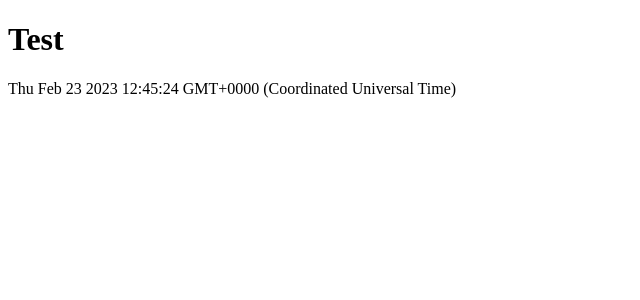
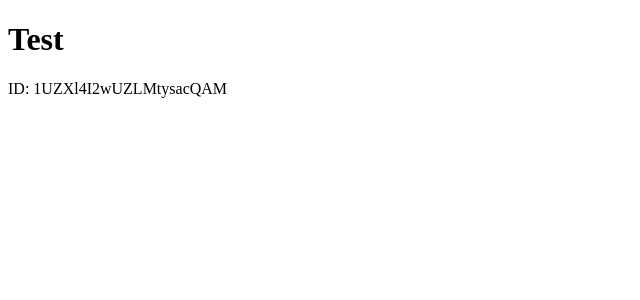
Before and after one commit to mld-hnam/test-sveltekit, a SvelteKit app: page / in a window 1280 px wide. Shown: the top 300 px of the page, without its empty margins (0-640 px from the left). Built offline with nearby package versions, Linux system fonts and the light colour scheme.

Commit message:
Test if id is different

```diff
--- a/package.json
+++ b/package.json
@@ -12,6 +12,7 @@
 	"devDependencies": {
 		"@sveltejs/adapter-vercel": "^2.1.0",
 		"@sveltejs/kit": "^1.5.0",
+		"nanoid": "^4.0.1",
 		"svelte": "^3.54.0",
 		"svelte-check": "^3.0.1",
 		"tslib": "^2.4.1",
--- a/src/routes/+page.server.ts
+++ b/src/routes/+page.server.ts
@@ -1,5 +1,6 @@
 import type { PageServerLoad } from './$types';
 import type {Config} from "@sveltejs/adapter-vercel";
+import { nanoid } from "nanoid";
 
 export const config: Config = {
     isr: {
@@ -7,7 +8,10 @@ export const config: Config = {
     }
 }
 export const load: PageServerLoad = () => {
+
+    let id = nanoid();
+
     return {
-        time: new Date()
+        id
     }
 }
--- a/src/routes/+page.svelte
+++ b/src/routes/+page.svelte
@@ -5,5 +5,5 @@
 
 <h1>Test</h1>
 <p>
-  {data.time}
+  ID: {data.id}
 </p>
```
Also changed, not shown: 1 other file (tests, documents, lock files or other folders).
